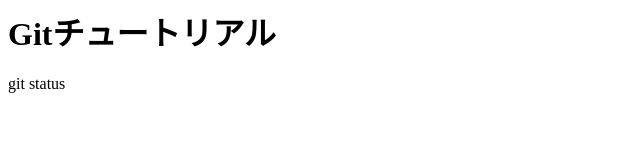
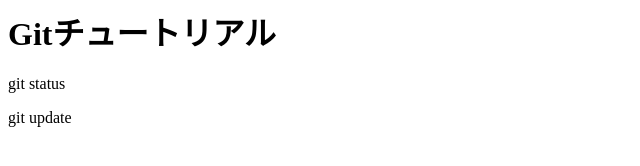
Before and after one commit to kkhitomi/git_tutorial, a plain HTML site: page index.html in a window 1280 px wide. Shown: the full height of the page, 0-640 px from the left. Drawn offline with Linux system fonts and the light colour scheme.

Commit message:
git updateを追記しました

```diff
--- a/index.html
+++ b/index.html
@@ -1,2 +1,3 @@
 <h1>Gitチュートリアル</h1>
 <p>git status</p>
+<p>git update</p>
```
